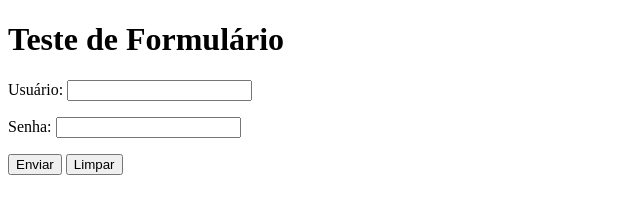
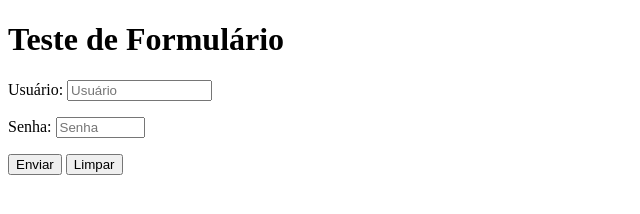
Before and after one commit to MurlocLover/html-css-modulo-4, a plain HTML site: page exc02/form002.html in a window 1280 px wide. Shown: the whole page, without its empty margins (0-640 px from the left). Drawn offline with Linux system fonts and the light colour scheme.

Commit message:
Atualização form002

```diff
--- a/exc02/form002.html
+++ b/exc02/form002.html
@@ -10,12 +10,13 @@
     <h1>Teste de Formulário</h1>
     <!--GET é pra dados não sensiveis, POST é pra disfarçar os dados pessoais mas não protege.
     Obs: Para proteger os dados utilizamos https-->
-    <form action="cadastro.php" method="post">
+    <form action="cadastro.php" method="post" autocomplete="on">
         <p>
             <label for="iusu">Usuário: </label>
-            <input type="text" name="usu" id="iusu"></p>
+            <input type="text" name="usu" id="iusu" required minlength="5" maxlength="15" size="15" placeholder="Usuário" autocomplete="username"></p>
+
         <p><label for="isen">Senha: </label>
-            <input type="password" name="sen" id="isen"></p>
+            <input type="password" name="sen" id="isen" required minlength="8" maxlength="20" size="8" placeholder="Senha" autocomplete="current-password"></p>
         <p>
             <input type="submit" value="Enviar">
             <input type="reset" value="Limpar">
```
